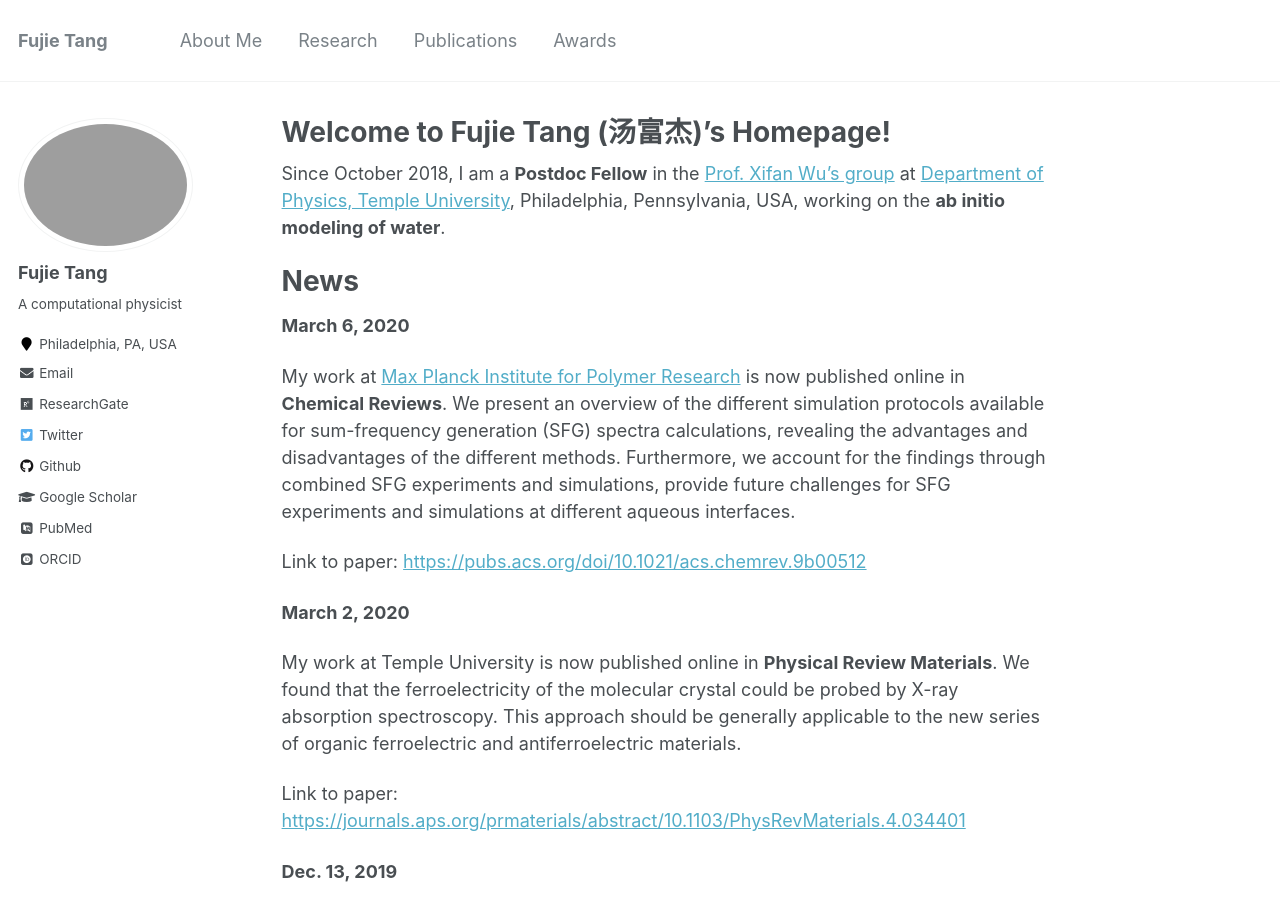
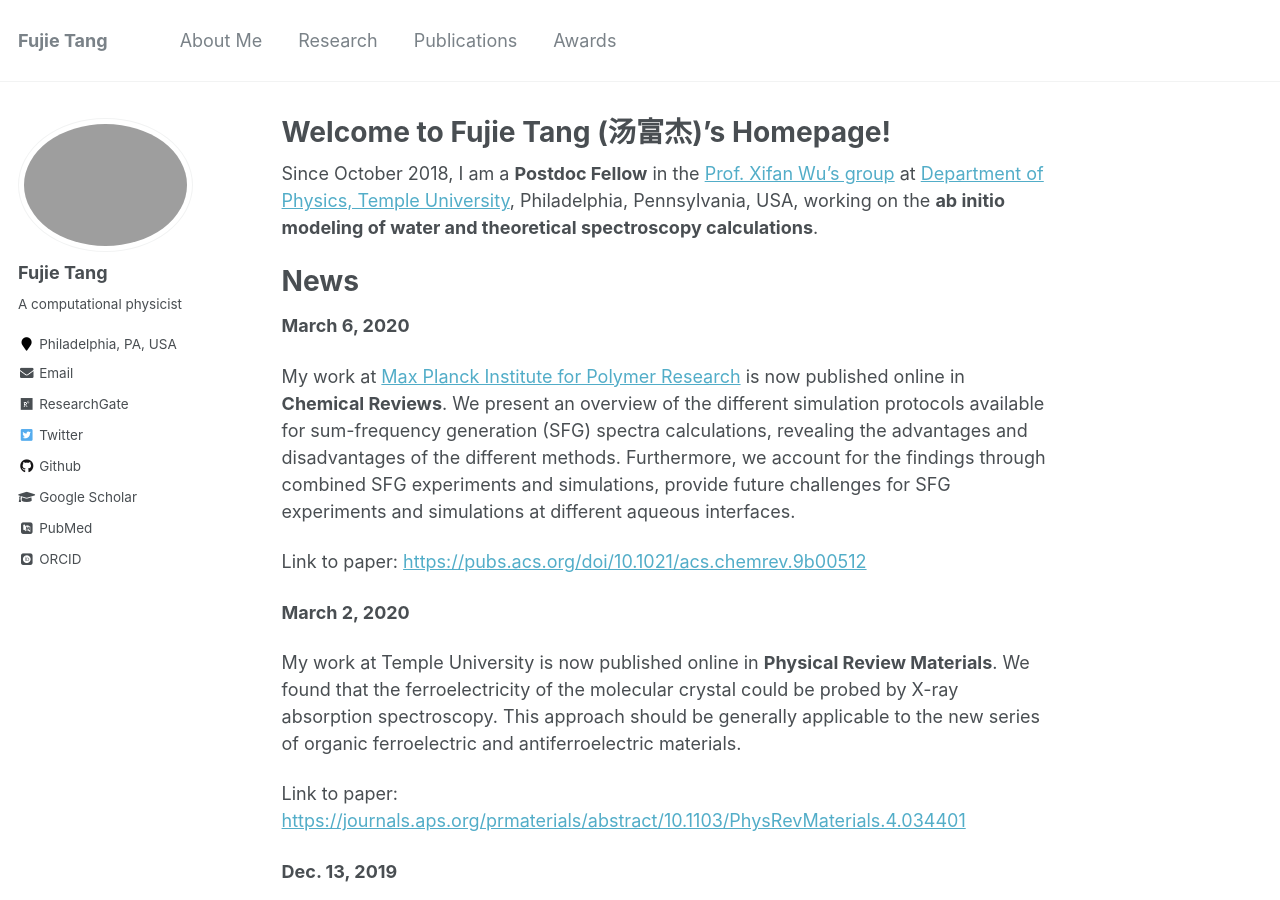
Before and after one commit to fujiepku/fujiepku.github.io, a Jekyll site: the page built from _pages/about.md, in a window 1280 px wide and 900 px high. Built offline with Jekyll 4.4.1, drawn with Linux system fonts in a browser that asks for light colours; some web fonts are replaced.

Commit message:
Update about.md

```diff
--- a/_pages/about.md
+++ b/_pages/about.md
@@ -8,7 +8,7 @@ redirect_from:
   - /about.html
 ---
 
-Since October 2018, I am a **Postdoc Fellow** in the [Prof. Xifan Wu's group](https://sites.temple.edu/xifanwu/publications-of-xifan-wu/) at [Department of Physics, Temple University](https://phys.cst.temple.edu/), Philadelphia, Pennsylvania, USA, working on the **ab initio modeling of water**.
+Since October 2018, I am a **Postdoc Fellow** in the [Prof. Xifan Wu's group](https://sites.temple.edu/xifanwu/publications-of-xifan-wu/) at [Department of Physics, Temple University](https://phys.cst.temple.edu/), Philadelphia, Pennsylvania, USA, working on the **ab initio modeling of water and theoretical spectroscopy calculations**.
 
 News
 ======
```
